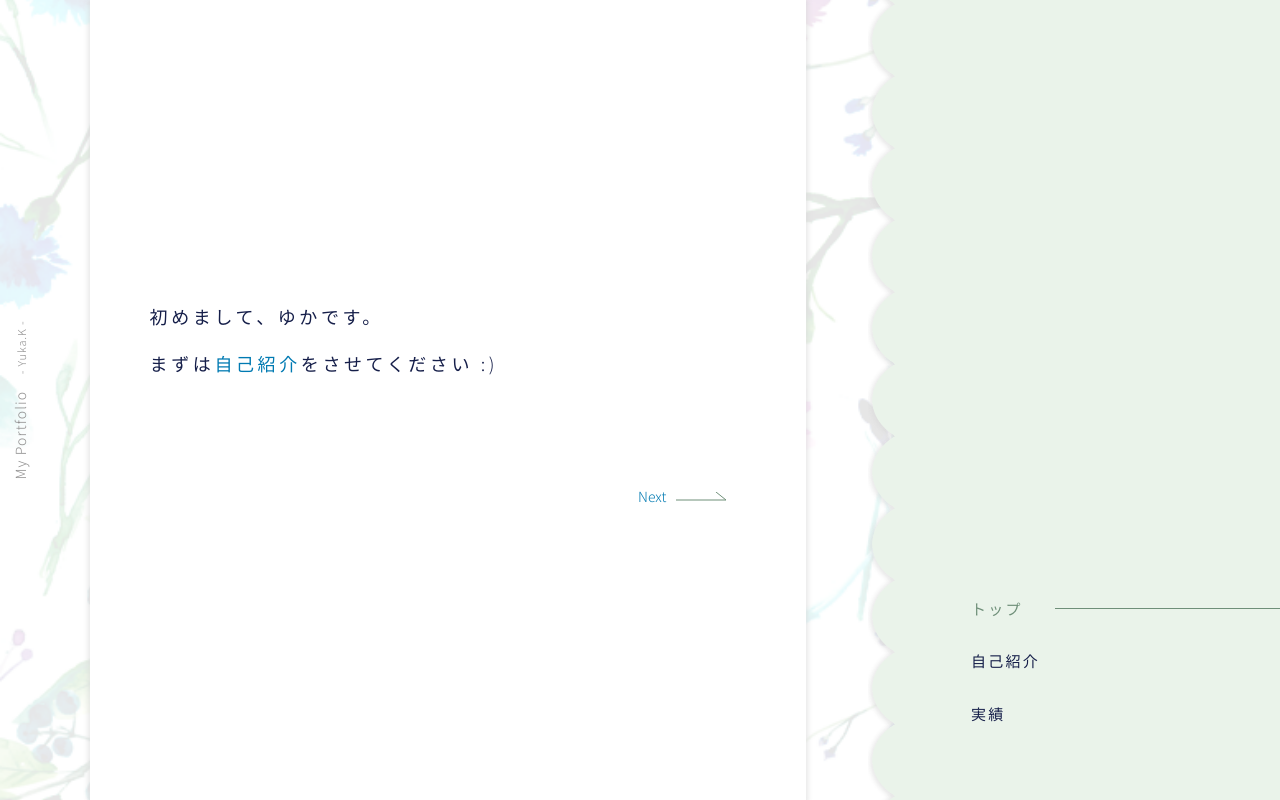
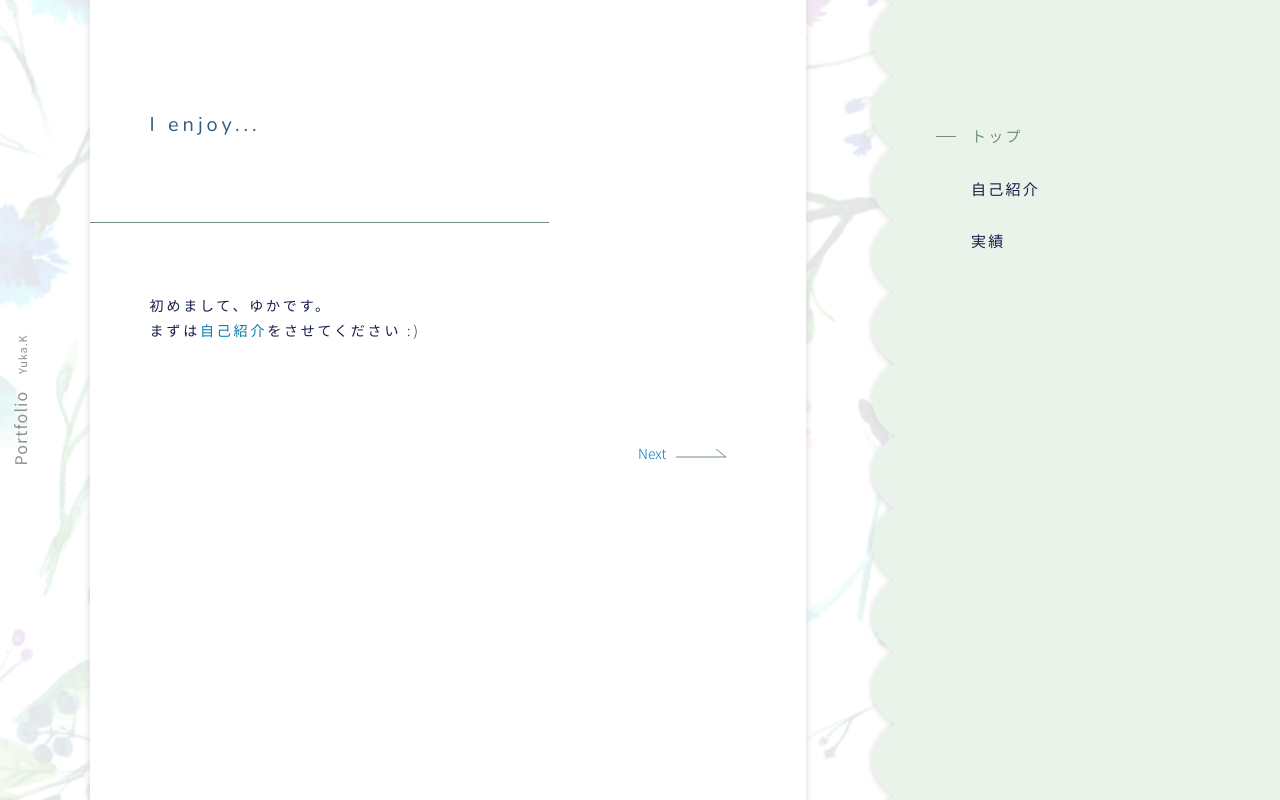
Before and after one commit to Fielsyuka/portfolio, a Vue app: page / in a window 1280 px wide. Built offline with nearby package versions, Linux system fonts and the light colour scheme.

Commit message:
キャッチのアニメーション

```diff
--- a/src/App.vue
+++ b/src/App.vue
@@ -1,7 +1,8 @@
 <template>
   <div id="app">
+    <toggle-menu @toggle-menu="toggleMenu"></toggle-menu>
     <header class="l-header">
-      <h1 class="site-title">My Portfolio<span class="site-title__sub">- Yuka.K -</span> </h1>
+      <h1 class="site-title">Portfolio<span class="site-title__sub">Yuka.K</span> </h1>
     </header>
     <main class="l-main">
       <div class="l-main__inner l-wrap">
@@ -11,7 +12,6 @@
       </div>
     </main>
     <aside class="l-aside">
-      <toggle-menu></toggle-menu>
       <global-nav></global-nav>
     </aside>
   </div>
@@ -28,12 +28,28 @@
   },
   data(){
     return {
+      menuActive: false
     }
   },
   mounted() {
   },
+  watch: {
+    menuActive() {
+      const target = document.querySelector('.l-aside');
+      if(this.menuActive === false) {
+        target.classList.remove('is-active');
+      } else {
+        target.classList.add('is-active');
+      }
+    }
+  },
   methods: {
-
+    toggleMenu() {
+      this.menuActive = !this.menuActive
+    },
+    closeMenu() {
+      this.menuActive = false
+    }
   },
 }
 </script>
--- a/src/assets/scss/_mixin.scss
+++ b/src/assets/scss/_mixin.scss
@@ -1,5 +1,5 @@
 //ページ余白
-$padding-sp: 30px;
+$padding-sp: 20px;
 $padding-pc: 60px;
 
 //カラー
@@ -7,6 +7,7 @@ $color-base: #151e49;
 $color-sub: #908f8f;
 $color-point: #4a7c7c;
 $color-theme: #325d80;
+$color-aside: #eaf3ea;
 $color-line: #6f8f79;
 $color-link: #007ab2;
 
@@ -22,7 +23,7 @@ $base-font-size: 16;
 $base-font: 'Noto Sans JP', "Hiragino Kaku Gothic Pro", "ヒラギノ角ゴ Pro W3", Osaka, "平成ゴシック", "メイリオ", "Meiryo", Helvetica, Arial, Verdana, "ＭＳ Ｐゴシック", "MS UI Gothic", sans-serif;
 $accent-font: 'Nunito', sans-serif;
 $eng-font:  'Barlow Semi Condensed', sans-serif;
-@import url('https://fonts.googleapis.com/css2?family=Noto+Sans+JP:wght@300;400;500;900&&family=Nunito:wght@300;400&display=swap');
+@import url('https://fonts.googleapis.com/css2?family=Noto+Sans+JP:wght@300;400;500;900&&family=Nunito:wght@300;400;500&display=swap');
 
 // ブレークポイント
 //　PCファースト
--- a/src/assets/scss/base.scss
+++ b/src/assets/scss/base.scss
@@ -59,3 +59,7 @@ a:hover {
 .font-subcolor {
   color: $color-sub;
 }
+
+// * {
+//   outline: 2px solid red;
+// }
--- a/src/assets/scss/effect.scss
+++ b/src/assets/scss/effect.scss
@@ -5,7 +5,9 @@
 .blur-leave-active {
   animation: blur-in .4s linear reverse;
 }
-
+.blur-in {
+  animation: blur-in .4s linear forwards;
+}
 @keyframes blur-in {
   0% {
     opacity: 0;
@@ -21,6 +23,9 @@
 }
 
 //slide
+.slide-in-left {
+  animation: slide-in-x .8s linear forwards;
+}
 @keyframes slide-in-x {
   0% {
     transform: translateX(-100%);
@@ -37,17 +42,3 @@
     transform: translateY(0);
   }
 }
-
-
-//clip
-@keyframes clip {
-  0% {
-    clip: rect(20px,auto,auto,0);
-  }
-  85% {
-    clip: rect(20px,auto,auto,220px);
-  }
-  100% {
-    clip: rect(20px,auto,auto,200px);
-  }
-}
--- a/src/assets/scss/layout.scss
+++ b/src/assets/scss/layout.scss
@@ -6,28 +6,27 @@
 // }
 
 .l-wrap {
-  width: 100vw;
+  width: calc(100vw - 20px);
   // max-width: 640px;
-  margin-right: auto;
   margin-left: auto;
   padding-left: $padding-sp;
   padding-right: $padding-sp;
 }
 
 .l-header {
-    position: fixed;
-    top: 70px;
+    position: absolute;
+    top: 24px;
     left: $padding-sp;
-    width: 100%;
     height: 30px;
     line-height: 30px;
-    color: $color-theme;
+    color: $color-base;
     font-size: rem(16);
     letter-spacing: .08em;
     z-index: 2000;
 
   .site-title {
-    // font-size: rem(13);
+    font-size: rem(16);
+    font-weight: 400;
 
     &__sub {
       margin-left: 1.5em;
@@ -39,12 +38,10 @@
 }
 
 .l-main {
-  // position: fixed;
-  left: 0;
-  top: 0;
-  width: 100vw;
+  position: relative;
+  width: 100%;
   min-height: 100vh;
-  padding-top: 110px;
+  padding-top: 80px;
   background: url("../images/flower_bg.png") no-repeat center center/cover fixed, #fff;
   z-index: 1000;
 
@@ -65,13 +62,17 @@
   position: fixed;
   top: 0;
   right: 0;
-  width: 86vw;
+  width: calc(100% - 20px);
   height: 100vh;
-  padding: 110px 30px 60px;
-  background: #eaf3ea;
-  transform: translateX(85vw);
+  padding: 120px 100px 100px;
+  background-color: $color-aside;
+  transform: translateX(100%);
   transition: transform .2s;
   z-index: 2000;
+  &.is-active {
+    transform: translateX(0);
+    transition: transform .2s;
+  }
 
   &::before {
     content: "";
@@ -89,6 +90,8 @@
 @include media-pc {
   .l-wrap {
     width: 56vw;
+    margin-right: auto;
+    margin-left: auto;
     padding-left: $padding-pc;
     padding-right: $padding-pc;
   }
@@ -115,13 +118,11 @@
     padding-top: 0;
 
     .l-main__section {
-      padding: 80px 0;
+      padding: 100px 0 80px;
     }
   }
 
   .l-aside {
-    display: flex;
-    align-items: flex-end;
     width: 30vw;
     padding: 110px 60px 60px;
     transform: none;
--- a/src/components/GlobalNav.vue
+++ b/src/components/GlobalNav.vue
@@ -7,7 +7,6 @@
         <li class="nav__list-item"><router-link to="/Works">実績</router-link></li>
       </ul>
     </nav>
-
   </div>
 </template>
 
@@ -18,6 +17,13 @@ export default {
 
   data () {
     return {
+    }
+  },
+  methods: {
+  },
+  watch: {
+    $route() {
+      this.closeMenu();
     }
   }
 }
@@ -44,7 +50,7 @@ export default {
   transition: filter .3s;
   transition: opacity .5s;
 }
-.nav__list-item > a:not(.router-link-exact-active):hover {
+.nav__list-item > a:hover {
   opacity: .3;
   filter: blur(1px);
   text-decoration: none;
@@ -53,16 +59,34 @@ export default {
 }
 .nav__list-item > a.router-link-exact-active {
   color: $color-line;
+  font-weight: 500;
 }
+// .nav__list-item > a.router-link-exact-active:hover {
+//   opacity: 1;
+//   filter: blur(0);
+// }
 .nav__list-item > a.router-link-exact-active::after{
   content: "";
   display: block;
   position: absolute;
   top: 1.7em;
-  right: -20vw;
-  width: 20vw;
+  left: -20px;
+  width: 20px;
   height: 1px;
   background-color: $color-line;
+  animation: clip-line .3s linear reverse;
 }
+// //clip
+// @keyframes clip-line {
+//   0% {
+//     clip: rect(auto,20vw,auto,auto);
+//   }
+//   85% {
+//     clip: rect(auto,10px,auto,auto);
+//   }
+//   100% {
+//     clip: rect(auto,auto,auto,auto);
+//   }
+// }
 
 </style>
--- a/src/components/ToggleMenu.vue
+++ b/src/components/ToggleMenu.vue
@@ -1,6 +1,6 @@
 <template>
-  <div class="toggle-menu">
-    <p class="toggle-button">Menu</p>
+  <div class="toggle-menu" @click="toggleMenu">
+    <p class="toggle-button"><span>menu</span></p>
   </div>
 </template>
 
@@ -11,6 +11,12 @@ export default {
 
   data () {
     return {
+      menuOpen: false
+    }
+  },
+  methods: {
+    toggleMenu() {
+      this.$emit('toggle-menu');
 
     }
   }
@@ -21,24 +27,30 @@ export default {
 @import "../assets/scss/_mixin.scss";
 
 .toggle-menu {
+  cursor: pointer;
+  display: flex;
+  align-items: center;
   position: fixed;
   top: 30px;
-  left: -40px;
+  right: 10px;
+  width: 50px;
+  height: 26px;
+  z-index: 9999;
   &::before {
     content: "";
     display: block;
     position: absolute;
     bottom: -6px;
-    right: -4px;
-    width: 80px;
+    right: -10px;
+    width: 20px;
     height: 1px;
     background-color: $color-point;
   }
 }
 .toggle-button {
-  padding-right: 8px;
+  // padding-right: 8px;
   color: $color-point;
-  font-size: rem(14);
+  font-size: rem(12);
   letter-spacing: .1em;
 }
 
--- a/src/views/About.vue
+++ b/src/views/About.vue
@@ -3,7 +3,7 @@
     <page-heading>自己紹介</page-heading>
     <page-card>
       <template v-slot:image>
-        <img src="../assets/images/yuka.jpg" alt="Yuka">
+        <!-- <img src="../assets/images/yuka.jpg" alt="Yuka"> -->
         <!-- <draw-picture file-name="yuka.jpg"></draw-picture> -->
       </template>
       <template v-slot:title>
--- a/src/views/Index.vue
+++ b/src/views/Index.vue
@@ -1,20 +1,78 @@
 <template>
   <div class="page-wrapper">
     <div class="l-main__section section-top">
-      <div class="top-catch">
-        <p class="top-catch__main">初めまして、ゆかです。<br>まずは<router-link to="/About-me">自己紹介</router-link>をさせてください :)</p>
-      </div>
+      <p class="top-catch">
+        <span class="top-catch__fixed">I enjoy...</span>
+        <span class="top-catch__move" v-html="currentCatch"></span>
+        <span class="top-catch__line"></span>
+      </p>
+      <p class="top-paragraph">初めまして、ゆかです。<br>まずは<router-link to="/About-me">自己紹介</router-link>をさせてください :)</p>
       <pagination prev="none" next="/About-me"></pagination>
     </div>
   </div>
 </template>
 <script>
+import anime from "animejs"
 import Pagination from '@/components/Pagination.vue'
 
 export default {
   name: 'Index',
   components: {
     Pagination
+  },
+  data() {
+    return {
+      catchArr: ['Coding', 'Creating', 'Challenging'],
+      num: 0,
+      currentCatch: '',
+    }
+  },
+  watch: {
+    currentCatch() {
+      setTimeout(() => {
+        this.fadeInDown();
+      }, 1)
+    }
+  },
+  mounted() {
+    this.updateCatch();
+    setInterval(() => {
+      this.updateCatch();
+    }, 5000);
+  },
+  methods: {
+    splitText(val) {
+      return val.replace(/\S/g, '<span class="letter">$&</span>');
+    },
+    updateCatch() {
+      const length = this.catchArr.length;
+      this.num += 1;
+      if (this.num > length - 1) {
+        this.num = 0;
+      }
+      const newCatch = this.catchArr[this.num];
+      this.currentCatch = this.splitText(newCatch);
+    },
+    fadeInDown() {
+      const target = '.top-catch__move .letter';
+      anime.timeline()
+        .add({
+          targets: target,
+          translateX: [40, 0],
+          translateZ: 0,
+          opacity: [0, 1],
+          easing: "easeOutExpo",
+          duration: 1400,
+          delay: (el, i) => 120 + 20 * i
+        }, ).add({
+          targets: target,
+          translateX: [0, -30],
+          opacity: [1, 0],
+          easing: "easeInExpo",
+          duration: 1400,
+          delay: (el, i) => 100 + 20 * i
+        });
+    }
   }
 }
 </script>
@@ -23,23 +81,80 @@ export default {
 
 // top
 .section-top {
-  display: flex;
-  justify-content: center;
+  // display: flex;
+  // justify-content: center;
   // align-items: center;
-  flex-direction: column;
+  // flex-direction: column;
+  margin-left: -($padding-pc);
   padding-top: 30%;
   position: relative;
-  height: 100vh;
 }
+
 .top-catch {
+  overflow-x: hidden;
+  position: relative;
+  color: $color-theme;
+  font-family: $accent-font;
   // text-align: center;
 
-  .top-catch__main {
-    color: $color-base;
-    font-family: $base-font;
-    font-size: rem(18);
+  .top-catch__fixed {
+    display: block;
+    margin-left: $padding-pc;
+    color: $color-theme;
+    font-family: $accent-font;
+    font-size: rem(20);
+    font-weight: 300;
+    line-height: 2.5;
     letter-spacing: .2em;
-    line-height: 2.6;
+    transition: all .2s;
+  }
+
+  .top-catch__move {
+    margin-left: $padding-pc;
+    padding-bottom: 10px;
+    text-shadow: 2px 2px 4px rgba(202, 214, 16, .5);
+    color: $color-theme;
+    font-family: $accent-font;
+    display: block;
+    font-size: rem(42);
+    font-weight: 300;
+    letter-spacing: .2em;
+
+    .letter {
+      display: inline-block;
+      opacity: 0;
+    }
+  }
+
+  .top-catch__line {
+    position: absolute;
+    display: block;
+    bottom: 0;
+    left: 0;
+    width: 70%;
+    height: 1px;
+    background-color: $color-line;
+    animation: slide-in-x .6s ease-in-out forwards;
+  }
+}
+
+.top-paragraph {
+  margin-top: 70px;
+  padding-left: $padding-pc;
+  color: $color-base;
+  font-family: $base-font;
+  font-size: rem(14);
+  letter-spacing: .2em;
+  line-height: 1.8;
+}
+
+
+.js-text-anim {
+  display: inline-block;
+
+  .letter {
+    display: inline-block;
+
   }
 }
 </style>
```
